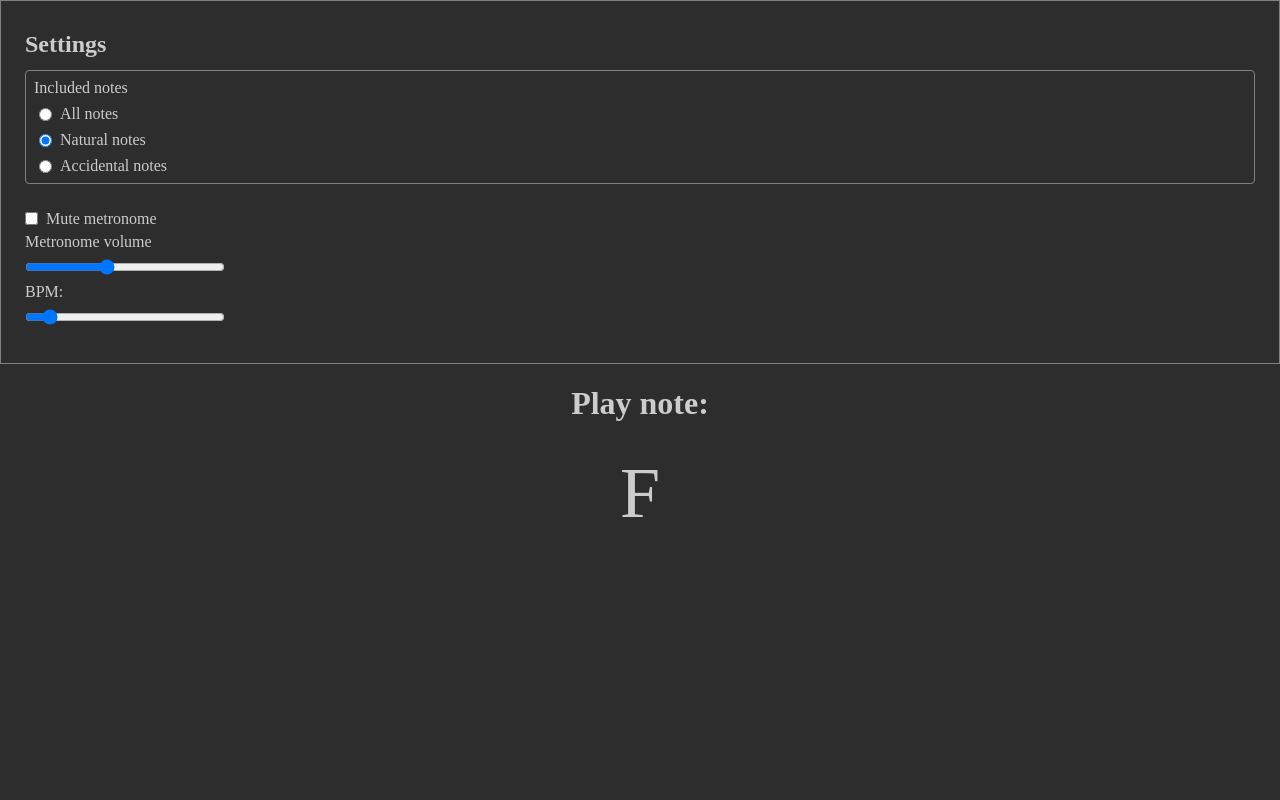
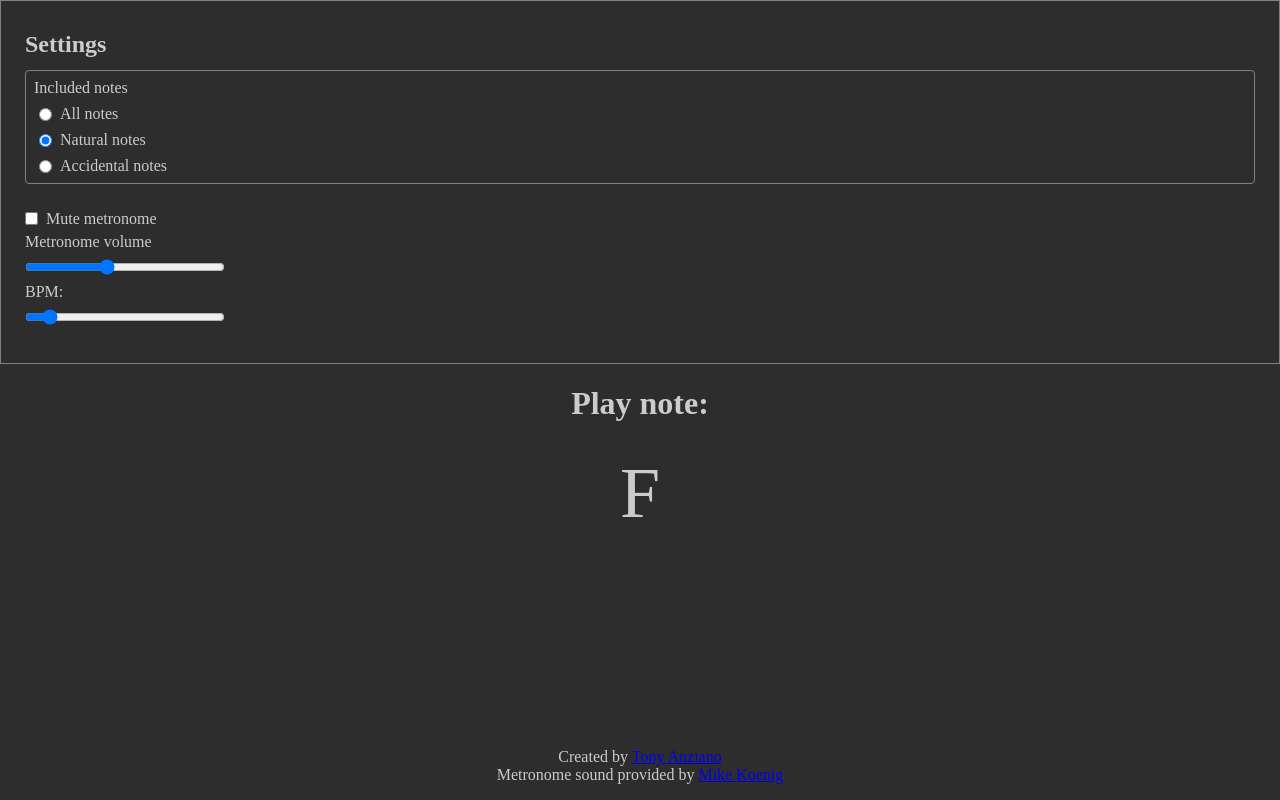
Before and after one commit to tonyanziano/learn-your-fretboard, a React app: page / in a window 1280 px wide. Built offline with nearby package versions, Linux system fonts and the light colour scheme.

Commit message:
Added footer with metronome sound attribution

```diff
--- a/src/App.tsx
+++ b/src/App.tsx
@@ -1,5 +1,6 @@
 import React from 'react';
 import { CurrentNote } from './components/CurrentNote';
+import { Footer } from './components/Footer';
 import { FretboardDiagram } from './components/fretboardDiagram/FretboardDiagram';
 import { Settings } from './components/settings/Settings';
 
@@ -9,6 +10,7 @@ export const App: React.FC = () => {
       <Settings />
       <CurrentNote />
       <FretboardDiagram />
+      <Footer />
     </>
   );
 };
--- /dev/null
+++ b/src/components/Footer.tsx
@@ -0,0 +1,30 @@
+import React from 'react';
+/** @jsxFrag jsx **/
+import { css } from '@emotion/react';
+
+const footerStyle = css({
+  display: 'flex',
+  flexFlow: 'column nowrap',
+  marginTop: 'auto',
+  alignItems: 'center',
+  padding: '16px 0',
+});
+
+export const Footer: React.FC = () => {
+  return (
+    <footer css={footerStyle}>
+      <span>
+        Created by{' '}
+        <a href={'https://www.tonyanziano.com'} target={'_blank'}>
+          Tony Anziano
+        </a>
+      </span>
+      <span>
+        Metronome sound provided by{' '}
+        <a href={'https://soundbible.com/914-Metronome.html'} target={'_blank'}>
+          Mike Koenig
+        </a>
+      </span>
+    </footer>
+  );
+};
--- a/src/index.html
+++ b/src/index.html
@@ -14,6 +14,15 @@
         background-color: #2e2d2d;
         color: #ccc;
       }
+
+      div#react-root {
+        display: flex;
+        flex-flow: column nowrap;
+      }
+
+      a:visited {
+        color: inherit;
+      }
     </style>
   </head>
   <body>
```
